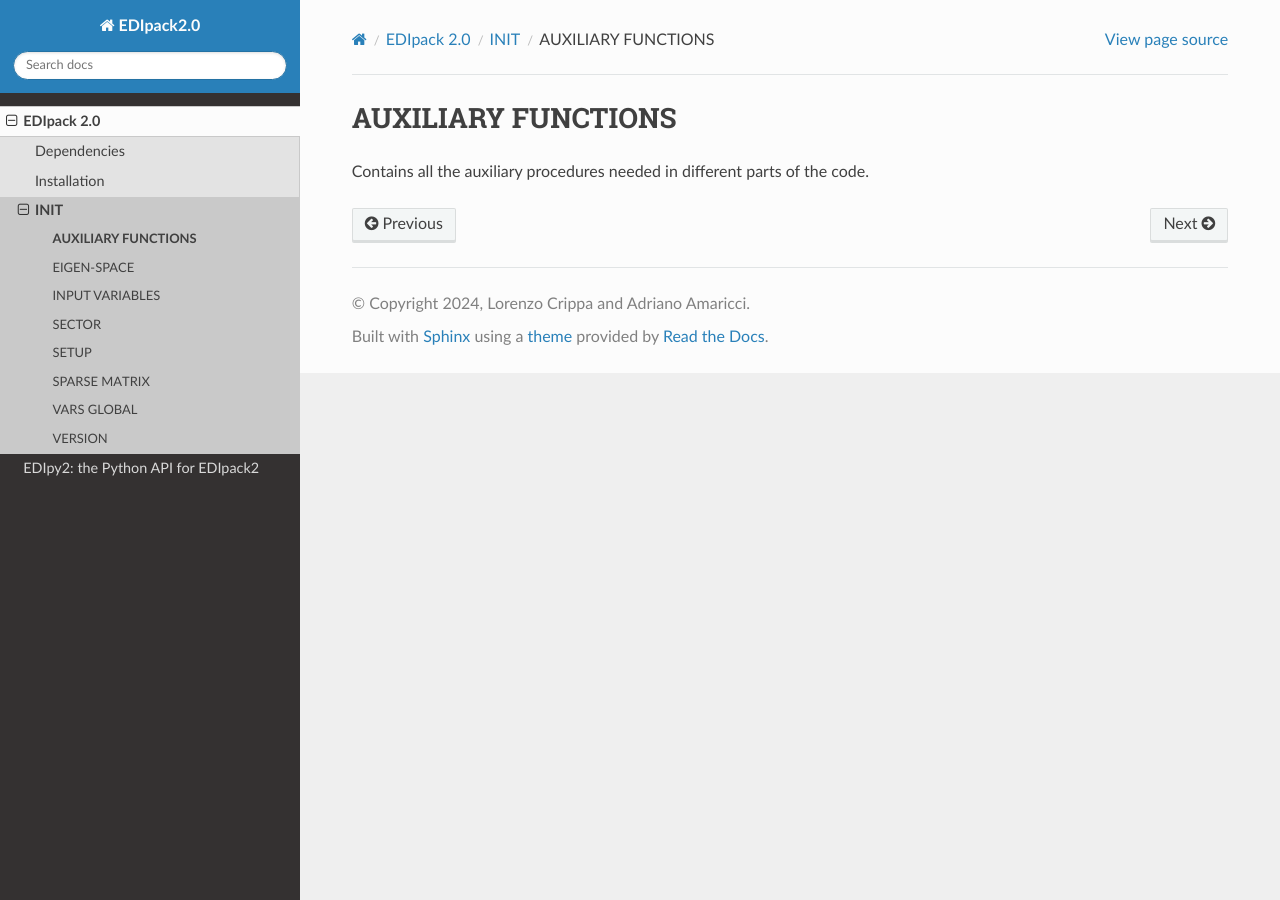
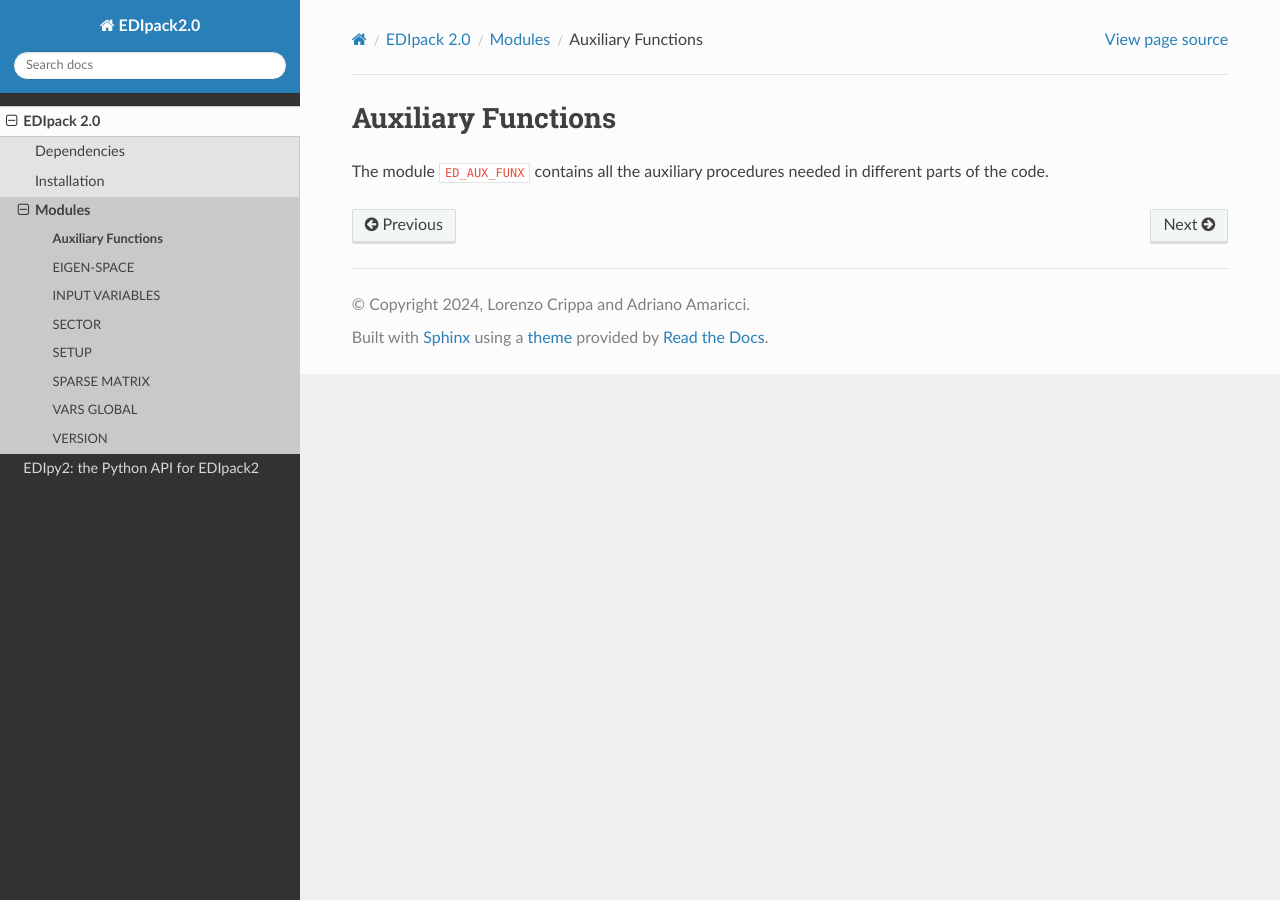
Before and after one commit to aamaricci/EDIpack2.0, a Sphinx documentation site: the page built from doc/fortran_src/modules/ed_aux_funx.rst, in a window 1280 px wide. Built offline with Sphinx 7.4.7 and the Read the Docs theme 3.1.0, drawn with Linux system fonts in a browser that asks for light colours.

Commit message:
update fortran structure. ready to merge

```diff
--- a/doc/fortran_src/init.rst
+++ b/doc/fortran_src/03_modules.rst
@@ -1,8 +1,8 @@
-INIT
-======
+Modules
+========
 
 .. toctree::
    :maxdepth: 1
    :glob:
 
-   init/*
+   modules/*
--- a/doc/fortran_src/edipack2.rst
+++ b/doc/fortran_src/edipack2.rst
@@ -8,4 +8,4 @@ EDIpack 2.0
 
    01_dependencies
    02_installation
-   init
+   03_modules
--- a/doc/fortran_src/init/ed_aux_funx.rst
+++ b/doc/fortran_src/modules/ed_aux_funx.rst
@@ -1,7 +1,7 @@
-AUXILIARY FUNCTIONS
+Auxiliary Functions
 =======================
 
-Contains all the auxiliary procedures needed in different parts of the code.
+The module :code:`ED_AUX_FUNX` contains all the auxiliary procedures needed in different parts of the code.
 
 
 .. f:autoroutine::  ed_set_hloc
```
Also changed, not shown: doc/fortran_src/modules/ed_eigenspace.rst (renamed from doc/fortran_src/init/ed_eigenspace.rst), doc/fortran_src/modules/ed_input_vars.rst (renamed from doc/fortran_src/init/ed_input_vars.rst), doc/fortran_src/modules/ed_sector.rst (renamed from doc/fortran_src/init/ed_sector.rst), doc/fortran_src/modules/ed_setup.rst (renamed from doc/fortran_src/init/ed_setup.rst), doc/fortran_src/modules/ed_sparse_matrix.rst (renamed from doc/fortran_src/init/ed_sparse_matrix.rst), doc/fortran_src/modules/ed_vars_global.rst (renamed from doc/fortran_src/init/ed_vars_global.rst), doc/fortran_src/modules/ed_version.rst (renamed from doc/fortran_src/init/ed_version.rst).
